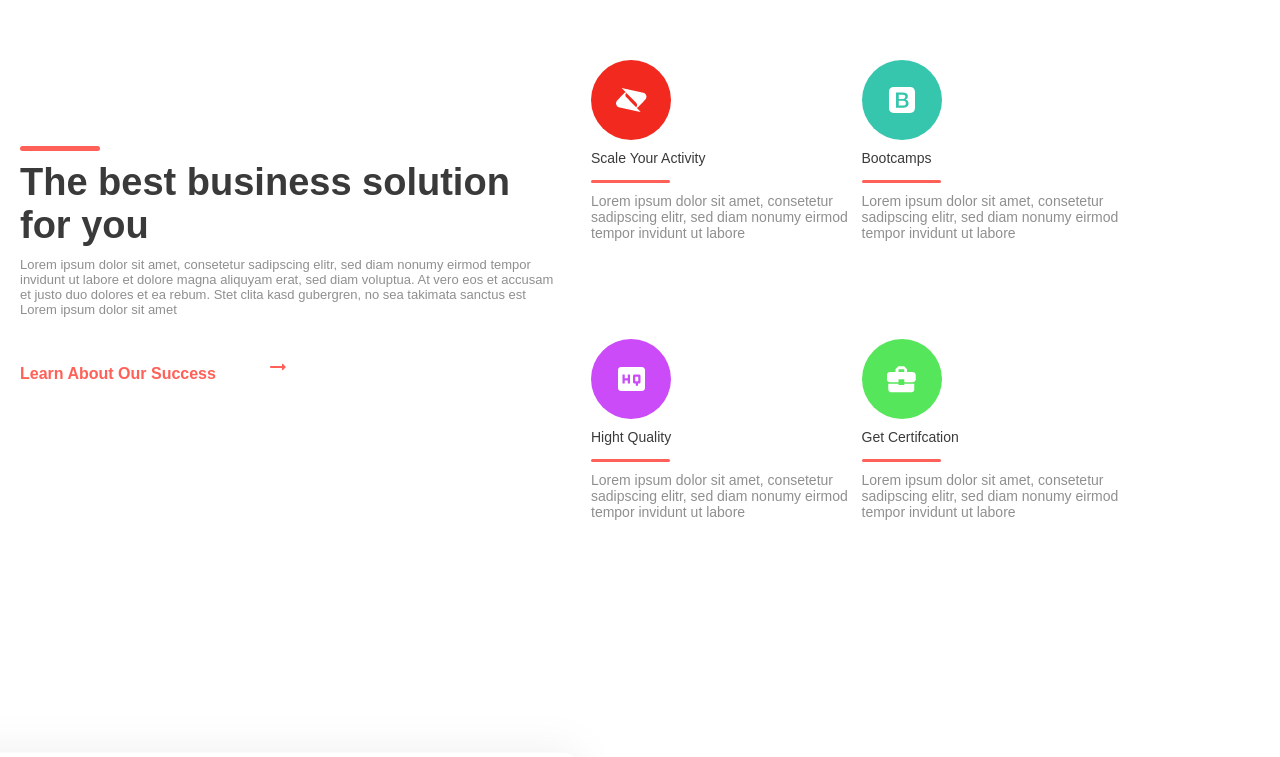
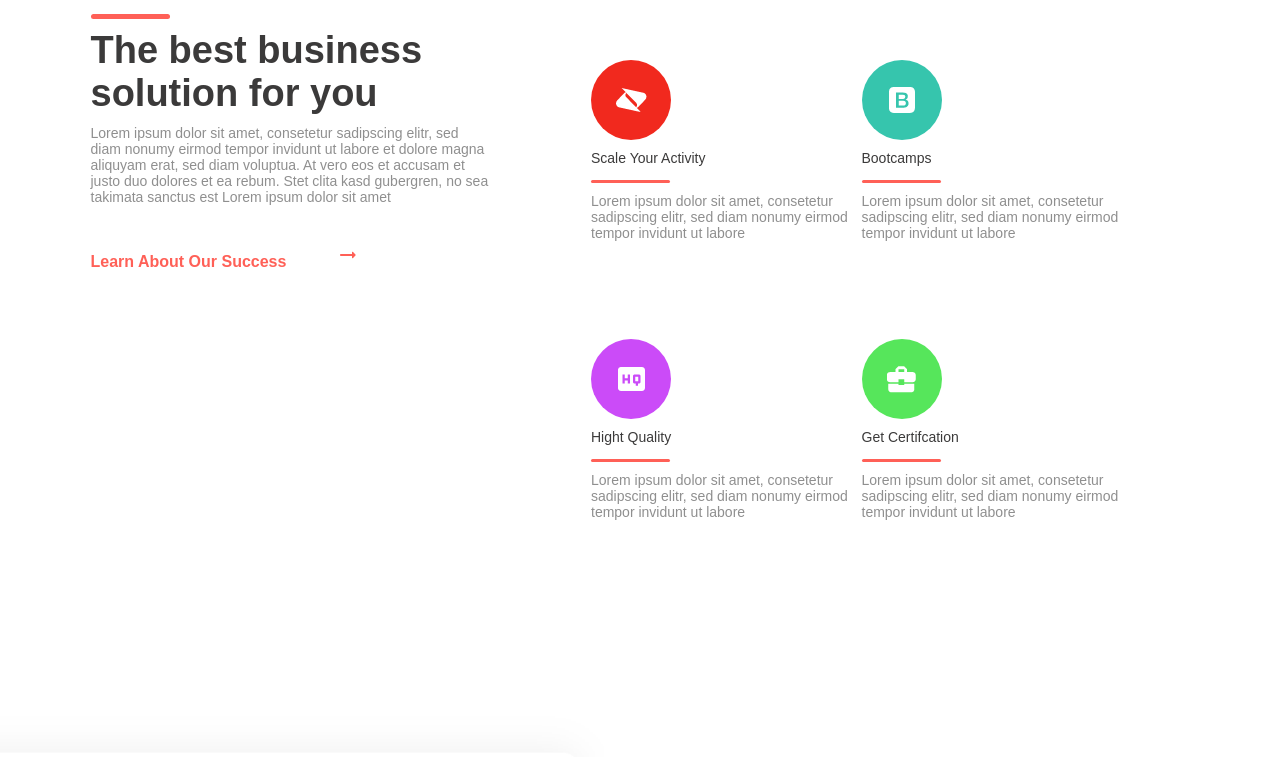
Before and after one commit to mennallahmed/WEBW-Task, a React (Create React App) app: page / in a window 1280 px wide. Shown: the part 1040-1797 px from the top of the page. Built offline with nearby package versions, Linux system fonts and the light colour scheme.

Commit message:
Update Headlines.js

```diff
--- a/src/components/Headlines.js
+++ b/src/components/Headlines.js
@@ -2,11 +2,12 @@ import { ArrowRightAltRounded} from "@material-ui/icons"
 import styled from "styled-components"
 
 const Container = styled.div`
-
+   width:400px;
+   height: 500px;
 `
 const Line = styled.hr`
    background-color: #FF6057;
-   width: 80px;
+   width: 79px;
    height: 5px;
    border: none;
    border-radius: 10px;
@@ -19,7 +20,7 @@ const Header = styled.h1`
    margin: 10px 0;
 `
 const Text = styled.div`
-   font-size: 13px;
+   font-size: 14px;
    font-weight: 400;
    font-family: 'Poppins', sans-serif;
    color: #8F8F8F;
@@ -31,7 +32,7 @@ const Link = styled.a`
   font-family: 'Poppins', sans-serif;
   color: #FF6057;
   margin-right: 50px;
-
+  cursor: pointer;
 `
 
 
@@ -44,7 +45,7 @@ const Headlines = (props) => {
  Stet clita kasd gubergren, no sea takimata sanctus est Lorem ipsum dolor sit amet
     </Text>
     <Link>Learn About Our Success</Link>
-    <ArrowRightAltRounded style={{color: "#FF6057" , paddingTop:"18px"}}></ArrowRightAltRounded>
+    <ArrowRightAltRounded style={{display: props.display , color: "#FF6057" , paddingTop:"18px"}}></ArrowRightAltRounded>
    </Container>
   );
 };
```
